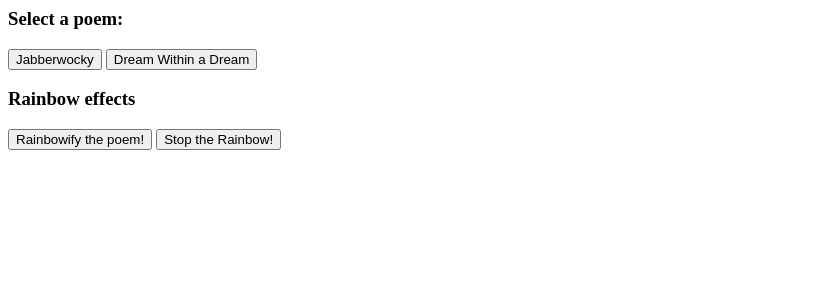
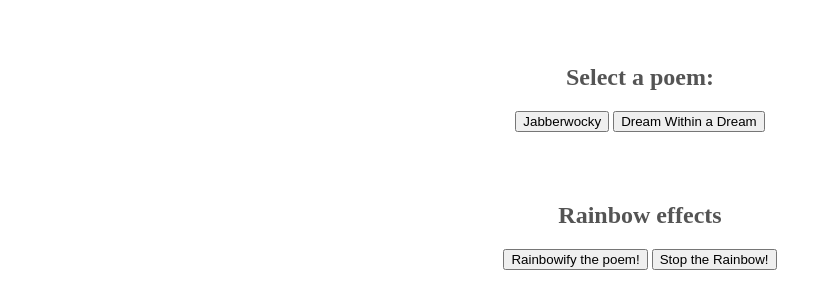
Before and after one commit to BNewing/rainbowPoems, a plain HTML site: page index.html in a window 1280 px wide. Shown: the whole page, without its empty margins (0-832 px from the left). Drawn offline with Linux system fonts and the light colour scheme.

Commit message:
CSS file

```diff
--- a/index.css
+++ b/index.css
@@ -0,0 +1,9 @@
+body {
+  margin: 5%;
+  text-align: center;
+  color: #545454;
+}
+
+button {
+  margin-bottom: 50px;
+}
--- a/index.html
+++ b/index.html
@@ -1,13 +1,15 @@
 <html>
 <head>
-<script src='rainbowPoem.js' type='text/javascript'></script>
+  <script src='rainbowPoem.js' type='text/javascript'></script>
+  <link rel='stylesheet' type='text/css' href='index.css'>
 </head>
 
 <body>
-<h3> Select a poem:</h3>
+<h2> Select a poem:</h2>
 <button id="poem1" onclick="jabberwockySelected()"> Jabberwocky </button>
 <button id="poem2" onclick="dreamWithinADreamSelected()"> Dream Within a Dream</button>
-<h3> Rainbow effects</h3>
+
+<h2> Rainbow effects</h2>
 <button id="rainbow" onclick="startRed()"> Rainbowify the poem!</button>
 <button id="stopRainbow" onclick="stopTheRainbow()"> Stop the Rainbow!</button>
 
--- a/rainbowPoem.js
+++ b/rainbowPoem.js
@@ -16,7 +16,7 @@ function dreamWithinADreamSelected(){
 }
 
 function stopTheRainbow(){
-	j=1;
+	j = 1;
 }
 
 function displayPoem(){
@@ -37,7 +37,7 @@ function turn(color, nextFunction, n=0){
 	}
 	if(n<x.length){
 		x[n].style.color = color;
-		setTimeout(turn, 10, color, nextFunction, n+1);
+		setTimeout(turn, 20, color, nextFunction, n+1);
 	}
 	else{
 		setTimeout(nextFunction, 0);
```
